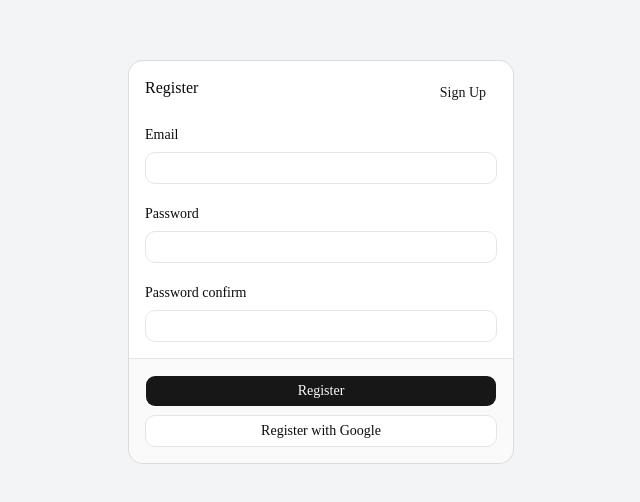
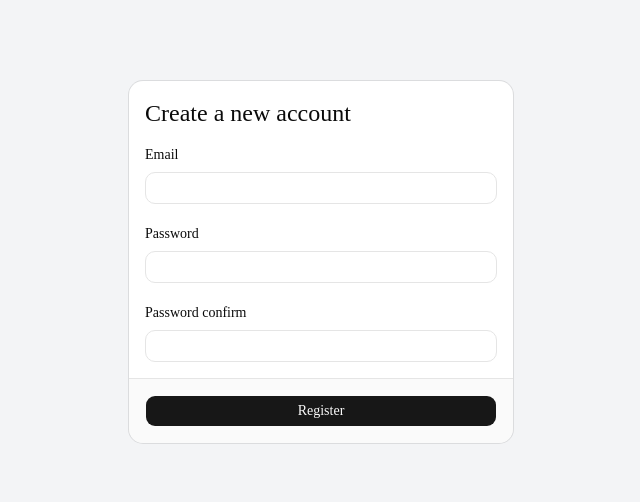
Before and after one commit to JesusEmmanuelPonce/next-auth-app, a Next.js app: page /register in a window 1280 px wide. Shown: the part 138-640 px from the top of the page, without its empty margins (319-959 px from the left). Built offline with nearby package versions, Linux system fonts and the light colour scheme.

Commit message:
feat: add message form valid

```diff
--- a/app/register/page.tsx
+++ b/app/register/page.tsx
@@ -1,13 +1,14 @@
 "use client"
 
 import { Button } from '@/components/ui/button'
-import { Card, CardAction, CardContent, CardFooter, CardHeader, CardTitle } from '@/components/ui/card'
+import { Card, CardContent, CardFooter, CardHeader, CardTitle } from '@/components/ui/card'
 import { FieldGroup, FieldLabel, Field, FieldError } from '@/components/ui/field'
 import { Input } from '@/components/ui/input'
 import { zodResolver } from '@hookform/resolvers/zod'
 import { Controller, useForm } from 'react-hook-form'
 import { formSchema, RegisterFormValues } from '../features/register/register.schema'
 import { registerAction } from '../features/register/register.action'
+import Link from 'next/link'
 
 const Register = () => {
 
@@ -31,13 +32,21 @@ const Register = () => {
 
   return (
     <div className="min-h-screen flex items-center justify-center bg-gray-100">
+      {form.formState.isSubmitSuccessful ?
+        <Card className="w-full max-w-sm">
+          <CardHeader>
+            <CardTitle className='text-2xl'>Your account has been created</CardTitle>
+          </CardHeader>
+          <CardContent>
+            <Button>
+              <Link href='/login'>Login to your account</Link>
+            </Button>
+          </CardContent>
+        </Card> :
         <form className="w-full max-w-sm" onSubmit={form.handleSubmit(onSubmit)}>
           <Card>
             <CardHeader>
-            <CardTitle>Register</CardTitle>
-            <CardAction>
-              <Button variant="link">Sign Up</Button>
-            </CardAction>
+              <CardTitle className='text-2xl'>Create a new account</CardTitle>
             </CardHeader>
             <CardContent>
               <FieldGroup>
@@ -109,12 +118,10 @@ const Register = () => {
               <Button type="submit" className="w-full">
                 Register
               </Button>
-            <Button variant="outline" className="w-full">
-              Register with Google
-            </Button>
             </CardFooter>
           </Card>
         </form>
+      }
     </div>
   )
 }
```
Lines whose indentation alone changed are shown as unchanged.
